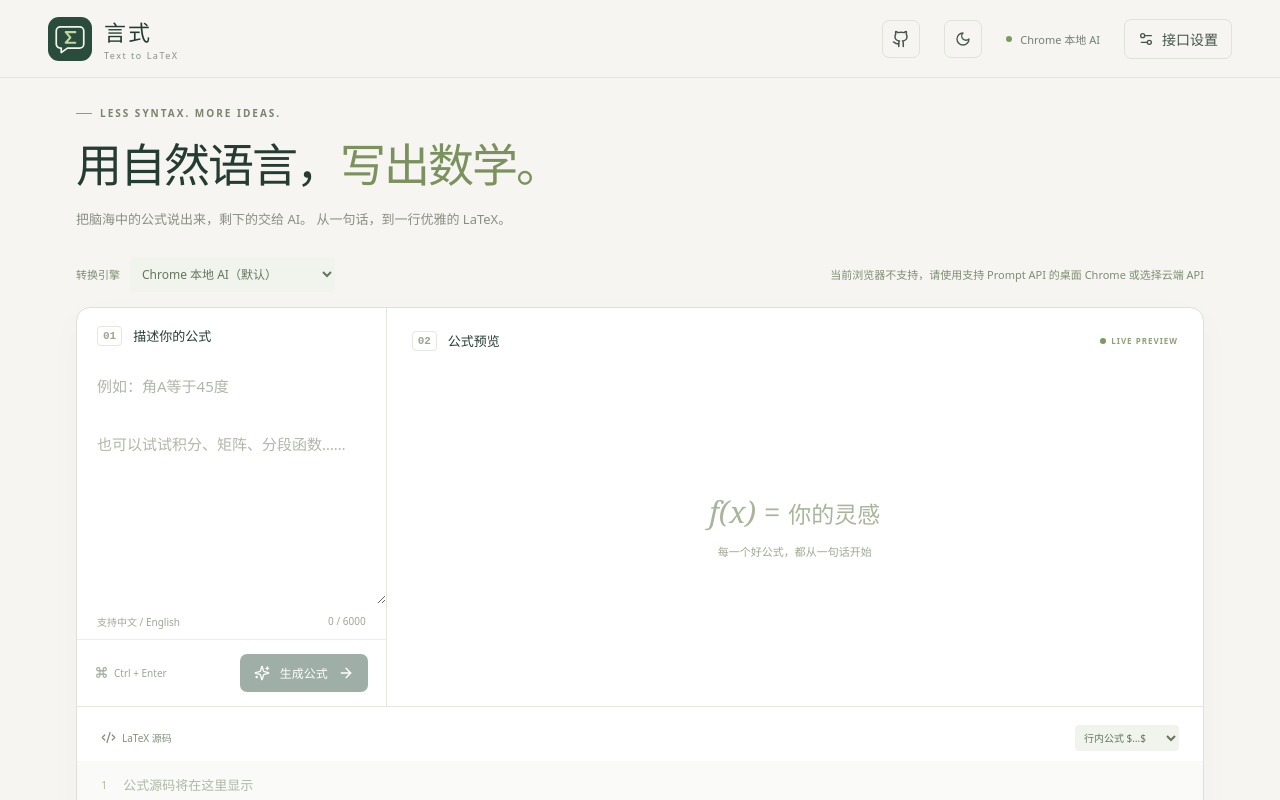
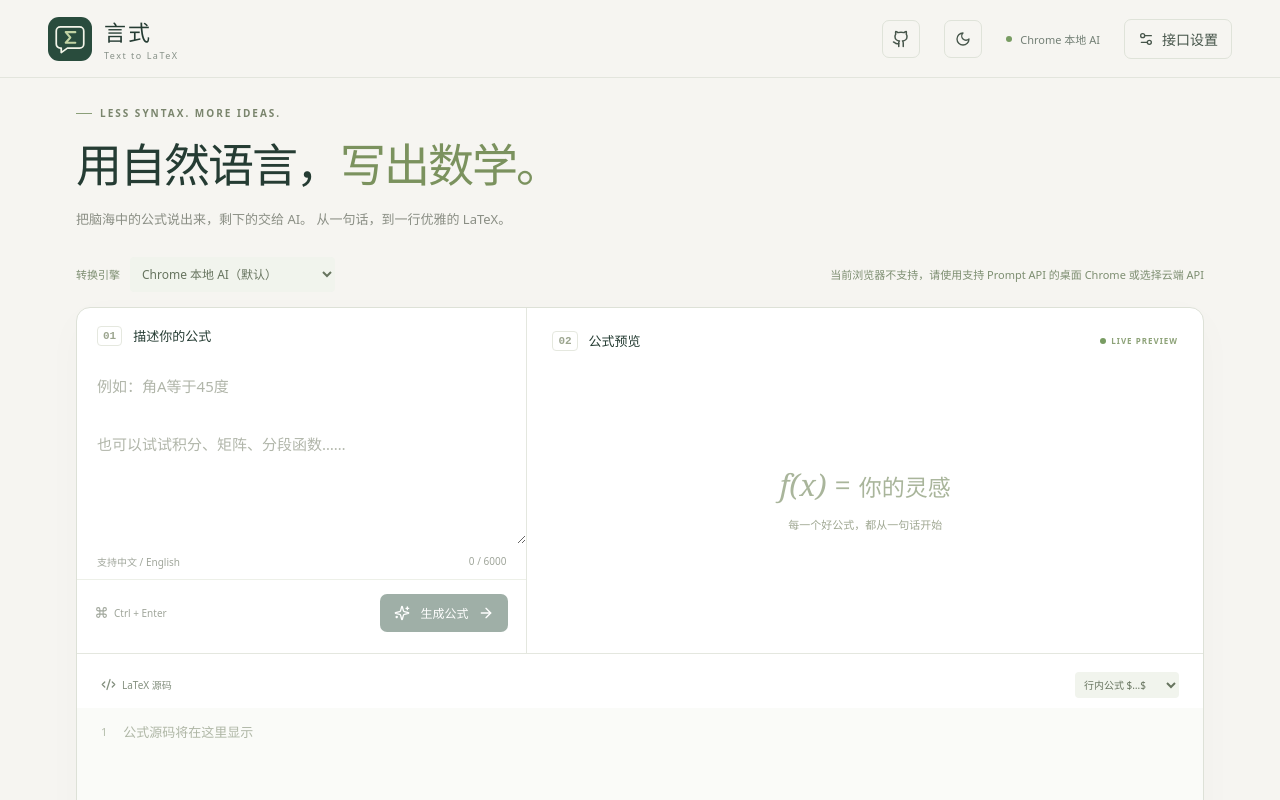
Before and after one commit to charley008/txt2latex, a React (Vite) app: page / in a window 1280 px wide. Shown: the top 800 px of the page. Built offline with nearby package versions, Linux system fonts and the light colour scheme.

Commit message:
Widen description pane and restore compact input height

```diff
--- a/src/style.css
+++ b/src/style.css
@@ -69,3 +69,6 @@
 
 .input-pane .description{flex:none;height:240px;min-height:120px;resize:vertical;overflow:auto}.input-pane .input-meta{margin-top:0}.output-pane .preview{min-height:260px}.source-pane .source textarea{resize:vertical;overflow:auto}
 @media(max-width:620px){.input-pane .description{height:210px;min-height:120px}.output-pane .preview{min-height:190px}}
+
+.workspace{grid-template-columns:minmax(300px,.8fr) minmax(0,1.2fr)}.input-pane .description{height:180px}
+@media(max-width:620px){.workspace{grid-template-columns:minmax(0,1fr)}.input-pane .description{height:160px}}
```
